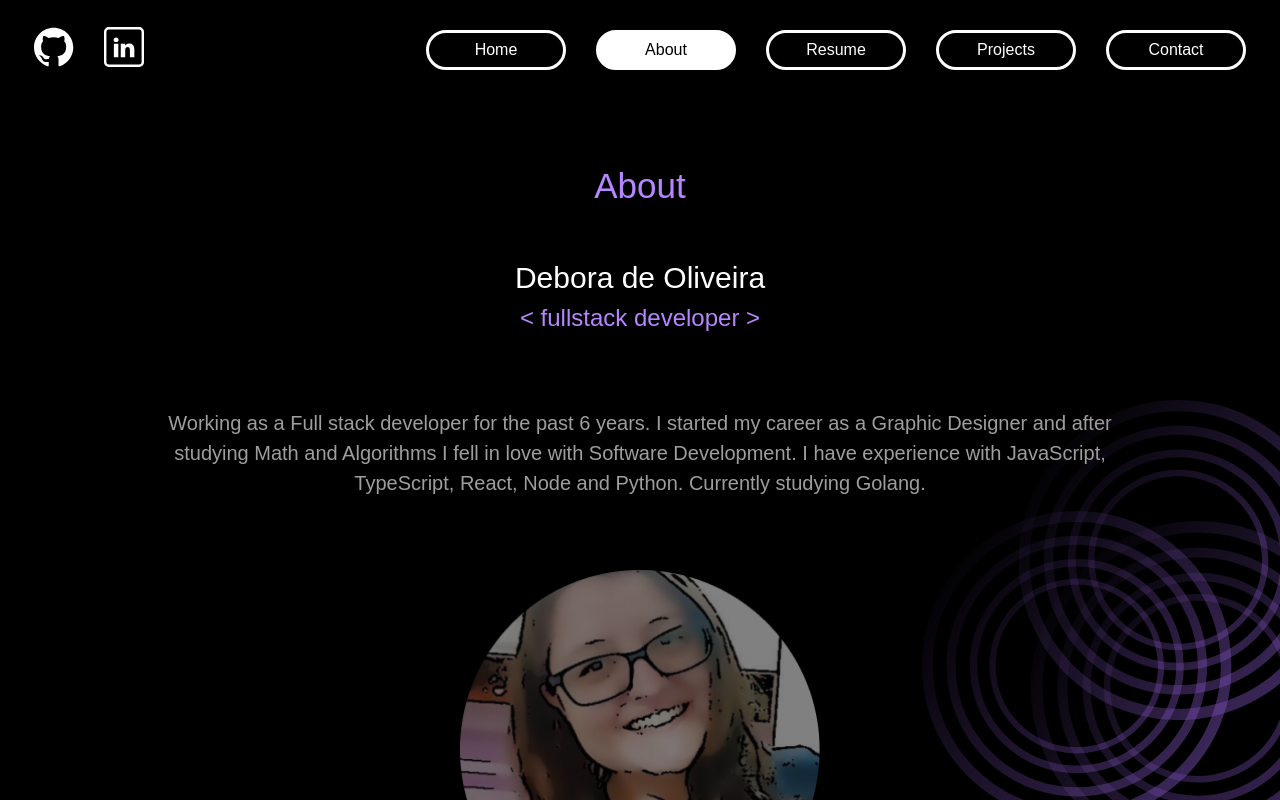
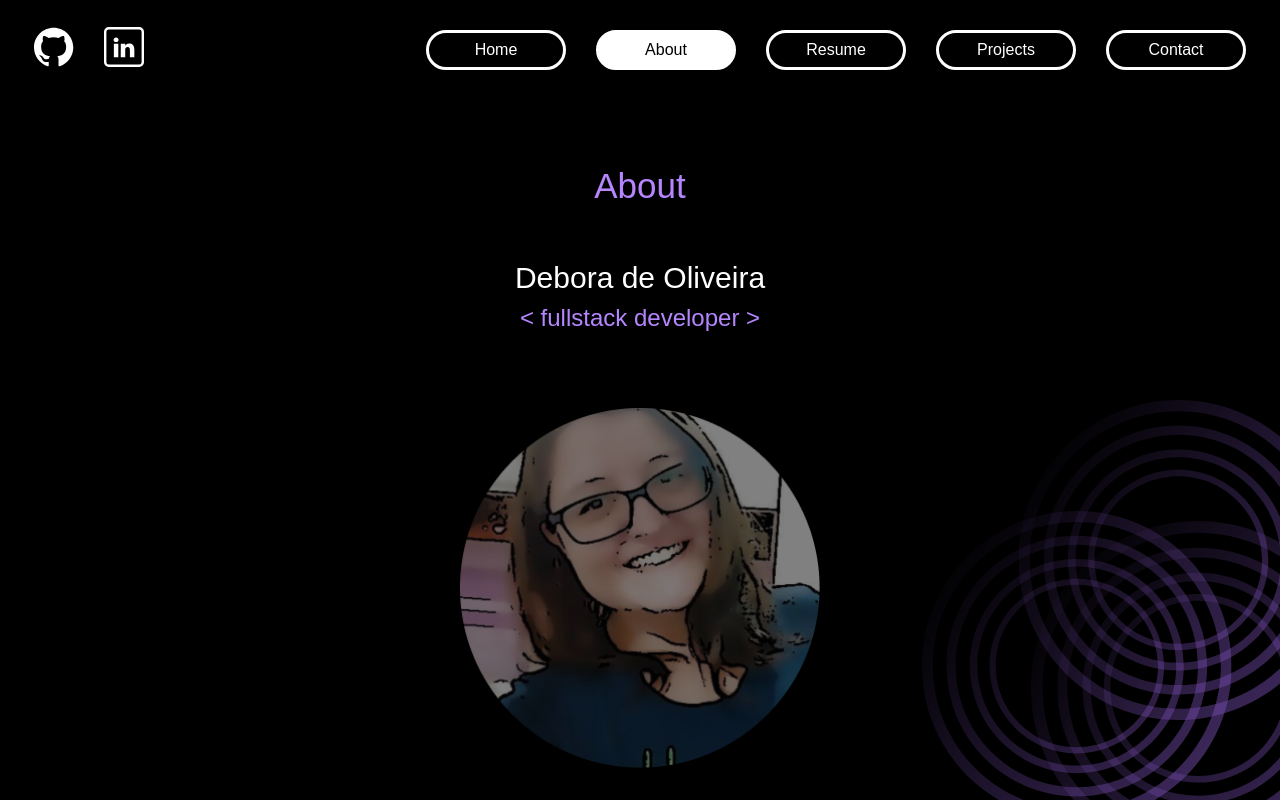
Before and after one commit to deborapoh/website, a Next.js app: page /about in a window 1280 px wide. Built offline with nearby package versions, Linux system fonts and the light colour scheme; a web font is replaced by a local one.

Commit message:
fix scroll

```diff
--- a/src/app/(pages)/about/page.tsx
+++ b/src/app/(pages)/about/page.tsx
@@ -65,6 +65,20 @@ export default function About() {
         `}
       >{'< fullstack developer >'}</PurpleText>
 
+      {/* Mobile image */}
+      <Image
+        className="2xl:!hidden"
+        src={backgroundMobilePhoto}
+        alt="description"
+        style={{
+          height: 'auto',
+          width: 360,
+          maxWidth: '90%',
+          zIndex: itemsZIndex.backgroundAboutPhoto,
+          marginTop: 72,
+        }}
+      />
+
       <Body
         className={`
           !text-[20px] 2xl:!text-[28px]
@@ -77,20 +91,6 @@ export default function About() {
         Software Development. I have experience with JavaScript, TypeScript, React,
         Node and Python. Currently studying Golang.
       </Body>
-
-      {/* Mobile image */}
-      <Image
-        className="2xl:!hidden"
-        src={backgroundMobilePhoto}
-        alt="description"
-        style={{
-          height: 'auto',
-          width: 360,
-          maxWidth: '95%',
-          zIndex: itemsZIndex.backgroundAboutPhoto,
-          marginBlock: 72,
-        }}
-      />
     </Container>
   )
 }
```
